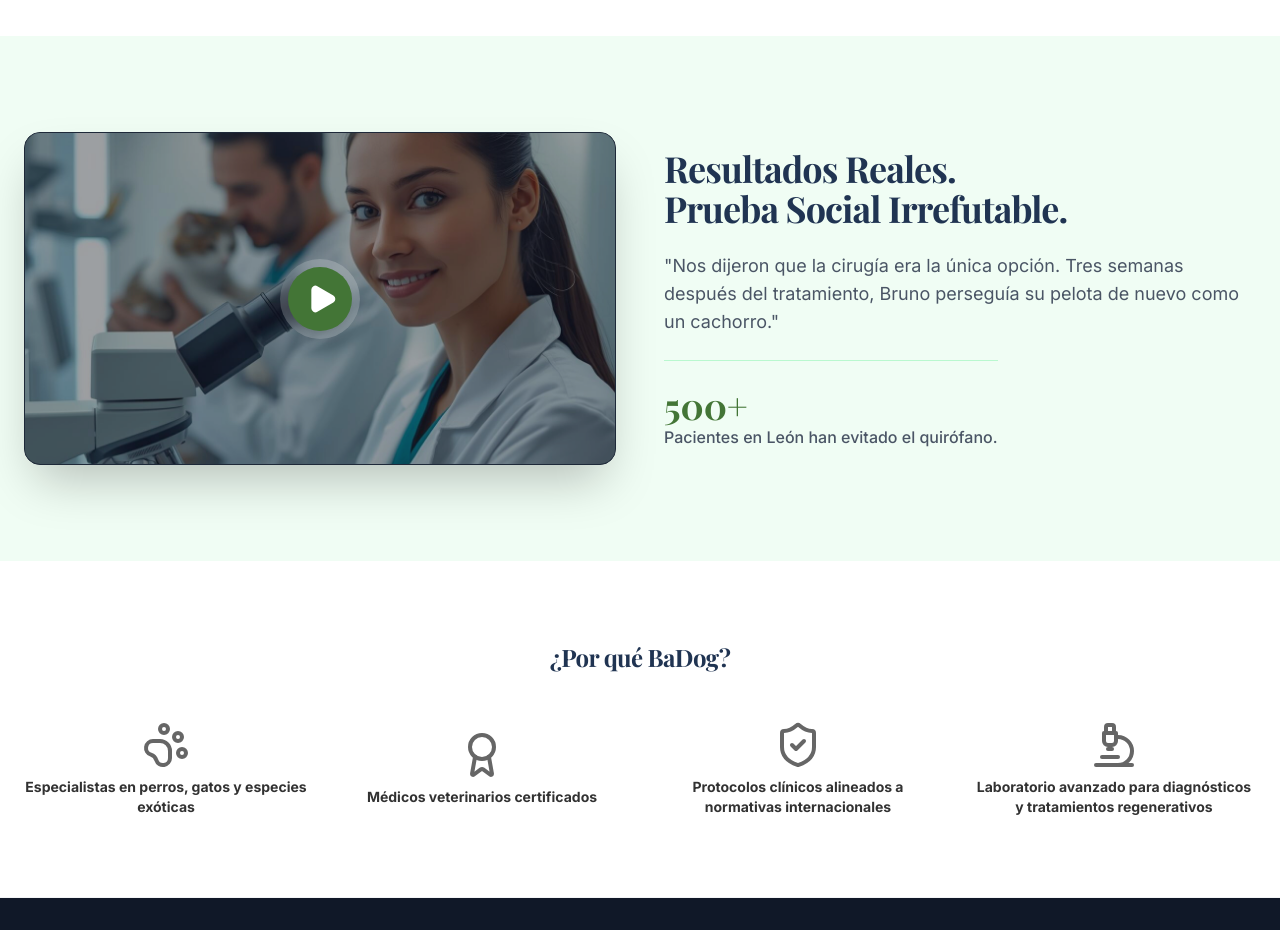
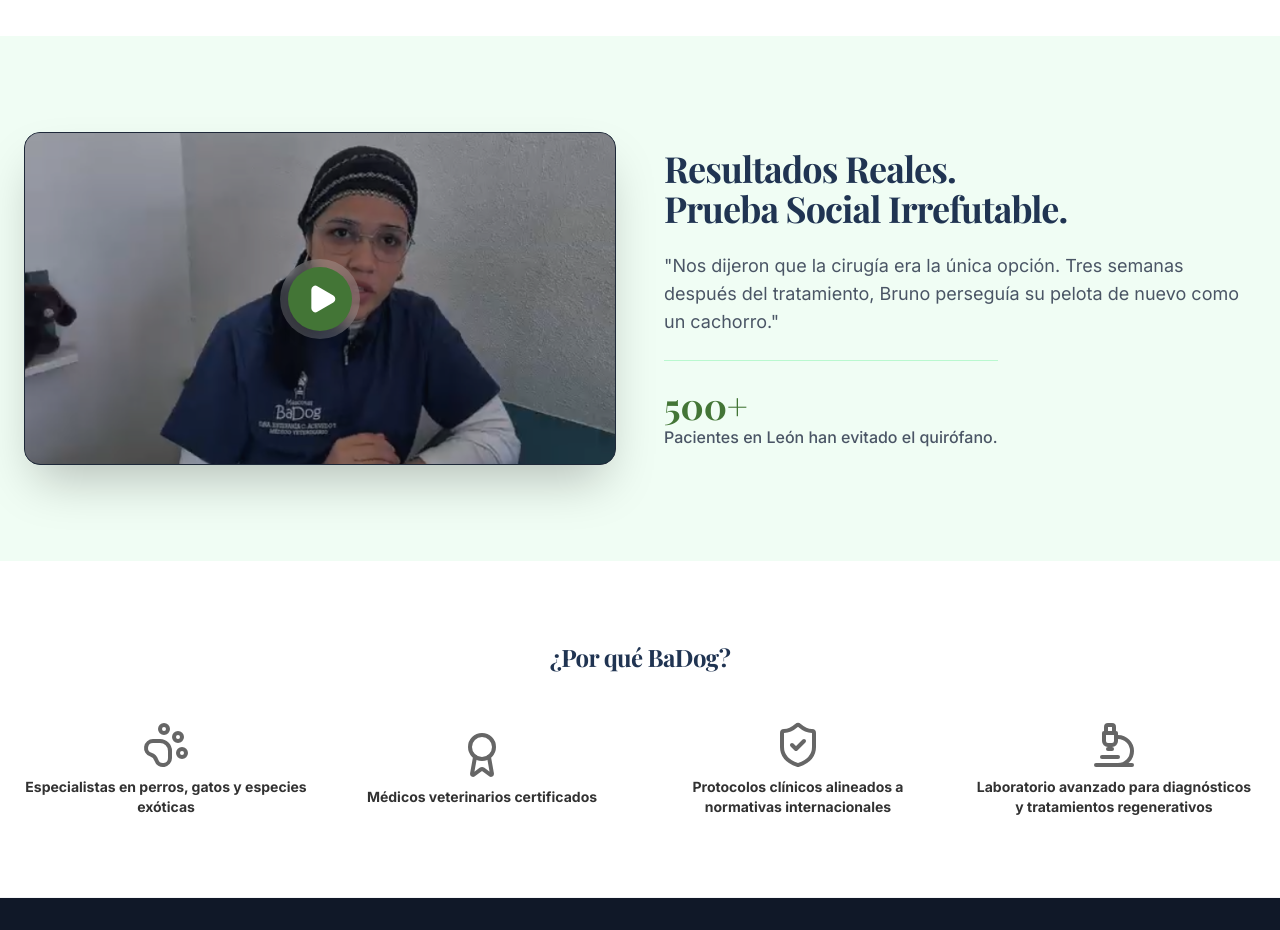
Before and after one commit to Nayabniazi/dog-health, a Next.js app: page / in a window 1280 px wide. Shown: the part 2180-3110 px from the top of the page. Built offline with nearby package versions, Linux system fonts and the light colour scheme; no server answers; a web font is replaced by a local one.

Commit message:
feat: Implement new Hero and SuccessCases sections for the landing page, along with a video thumbnail.

```diff
--- a/components/landing/Hero.tsx
+++ b/components/landing/Hero.tsx
@@ -19,7 +19,7 @@ export function Hero() {
   };
 
   return (
-    <section className="relative w-full overflow-hidden bg-white pt-24 pb-12 lg:pt-32 lg:pb-24">
+    <section className="relative w-full overflow-hidden bg-white pt-32 pb-12 lg:pt-32 lg:pb-24">
       <div className="container mx-auto px-4 md:px-6">
         <div className="grid gap-12 lg:grid-cols-2 lg:items-center">
           <div className="space-y-8">
--- a/components/landing/SuccessCases.tsx
+++ b/components/landing/SuccessCases.tsx
@@ -21,7 +21,7 @@ export function SuccessCases() {
                  {!isPlaying ? (
                    <>
                      <Image
-                       src="/images/hero-image.jpg"
+                       src="/images/thumbnail.png"
                        alt="Video de Caso de Éxito"
                        fill
                        className="object-cover opacity-60 transition-opacity group-hover:opacity-40"
```
Also changed, not shown: public/images/thumbnail.png (added).
